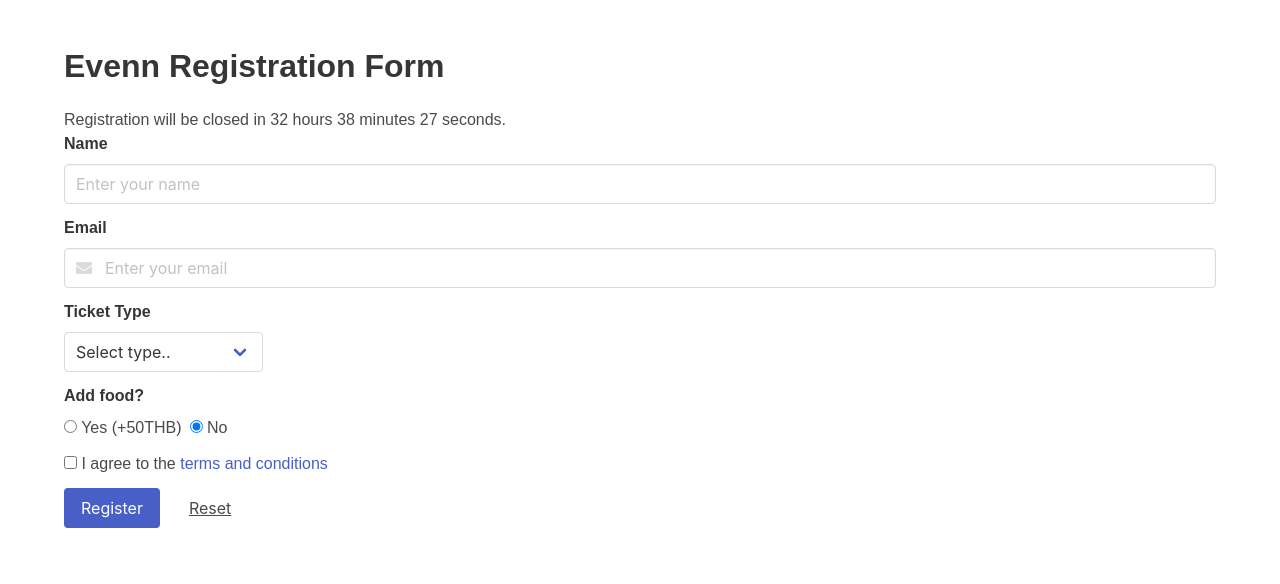
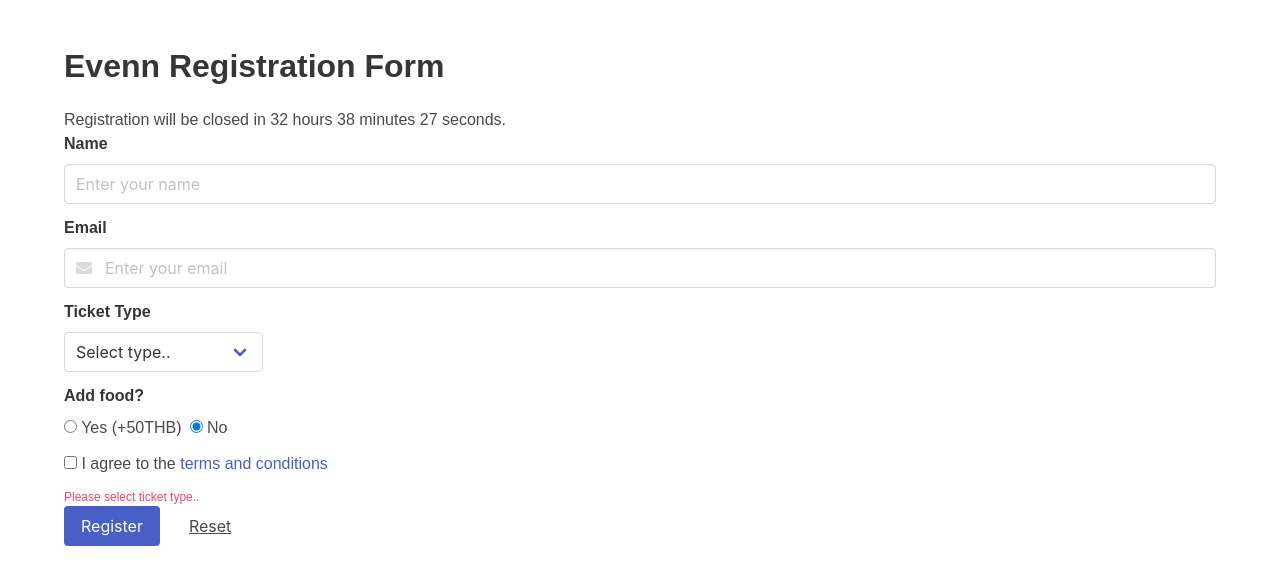
Before and after one commit to iNont/react-workshop1-evenn, a React (Create React App) app: page / in a window 1280 px wide. Shown: the top 584 px of the page. Built offline with nearby package versions, Linux system fonts and the light colour scheme.

Commit message:
Danger please select ticket type

```diff
--- a/src/App.js
+++ b/src/App.js
@@ -100,7 +100,8 @@ class App extends Component {
             </div>
           </div>
 
-          { this.props.ticketType && <p>Price: {`${price + (this.props.isAddedFood ? 50 : 0)}THB`}</p> }
+          { this.props.ticketType ? <p>Price: {`${price + (this.props.isAddedFood ? 50 : 0)}THB`}</p>
+          : <p className="help is-danger">Please select ticket type..</p> }
 
           <div className="field is-grouped">
             <div className="control">
```
